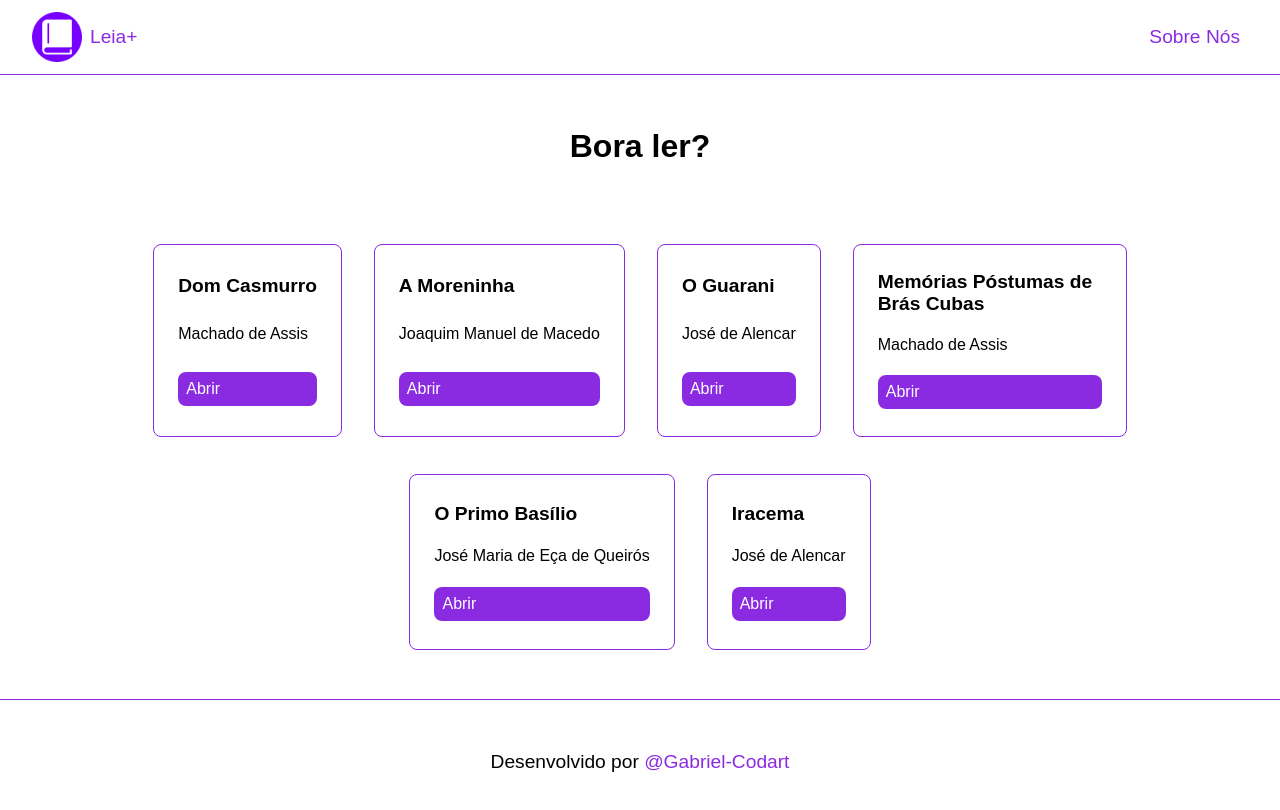
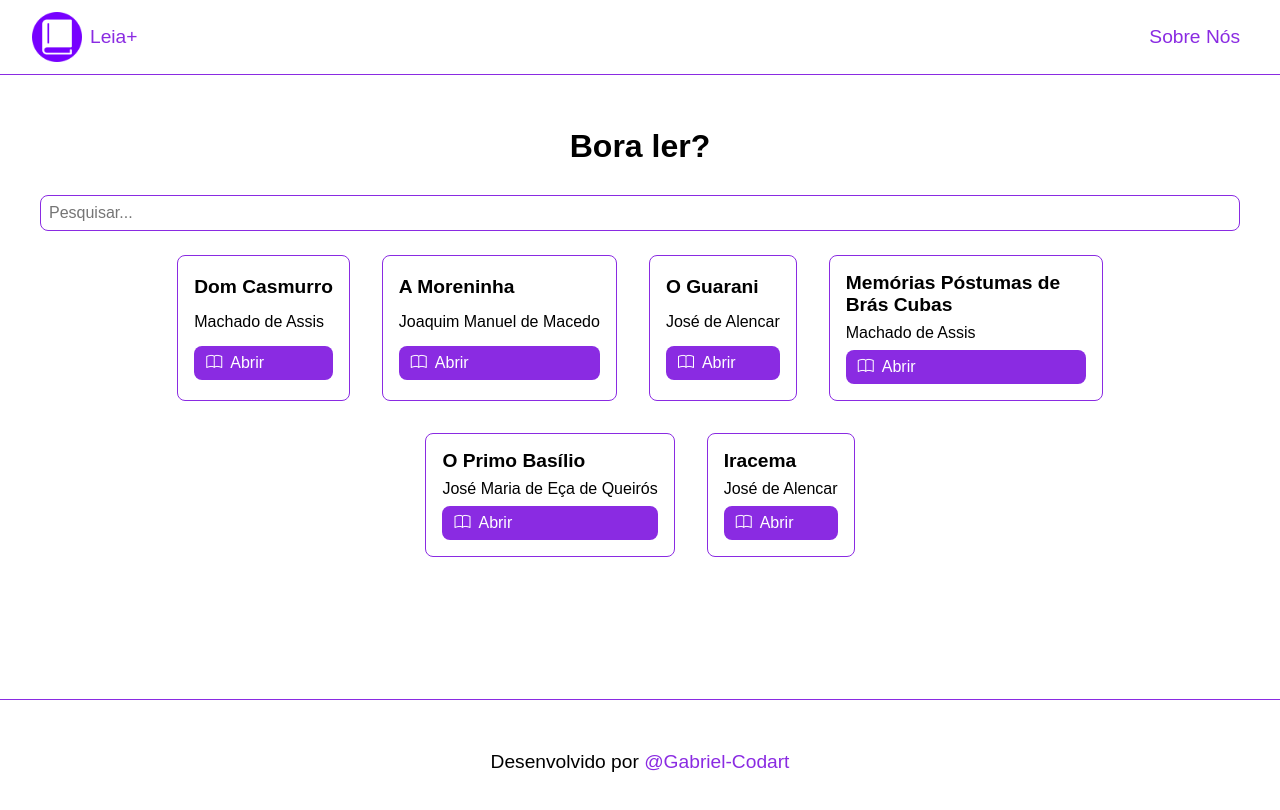
Before and after one commit to gabriel-codart/LeiaMais, a React (Vite) app: page / in a window 1280 px wide. Shown: the top 810 px of the page. Built offline with nearby package versions, Linux system fonts and the light colour scheme; a web font is replaced by a local one.

Commit message:
Adicionando a Barra de pesquisa

```diff
--- a/index.html
+++ b/index.html
@@ -4,6 +4,7 @@
     <meta charset="UTF-8" />
     <link rel="icon" type="image/svg+xml" href="/livro.png" />
     <meta name="viewport" content="width=device-width, initial-scale=1.0" />
+    <link rel="stylesheet" href="https://cdn.jsdelivr.net/npm/bootstrap-icons@1.11.3/font/bootstrap-icons.min.css">
     <title>Leia+</title>
   </head>
   <body>
--- a/src/components/container/index.tsx
+++ b/src/components/container/index.tsx
@@ -10,16 +10,17 @@ interface ContainerProps {
 
 function Container({ book }: ContainerProps) {
   return (
-    <div className='container'>
+    <li key={book.id} className='container'>
       <p className='title'>{book.title}</p>
-      <p>{book.author}</p>
+      <p className='author'>{book.author}</p>
       <Link
         to={'/livro/' + book.id}
         state={ book }
       >
-        Abrir
+        <i className="bi bi-book"></i>
+        <p>Abrir</p>
       </Link>
-    </div>
+    </li>
   )
 }
 
--- a/src/components/container/style.css
+++ b/src/components/container/style.css
@@ -1,28 +1,39 @@
 .container{
-    height: 80%;
+    display: grid;
+
+    height: auto;
     max-width: 15rem;
-    display: grid;
+
     justify-content: start;
     align-items: center;
     text-align: start;
     padding: 1rem;
+    margin: 1rem;
     border: 1px solid blueviolet;
     border-radius: 0.5rem;
 
     & p.title{
         font-size: 1.2rem;
         font-weight: bold;
+        margin: 0;
     }
 
-    & p, a{
-        margin: 0.5rem;
+    & p.author{
+        font-size: 1rem;
+        margin: 0.5rem 0;
+    }
+
+    & i, p{
+        margin: 0 0.25rem;
         padding: 0;
     }
 
     & a{
+        display: flex;
         color: white;
         background-color: blueviolet;
         border-radius: 0.5rem;
         padding: 0.5rem;
+        margin: 0;
     }
 }
--- a/src/components/list/index.tsx
+++ b/src/components/list/index.tsx
@@ -1,4 +1,5 @@
 import 'react';
+import React, { useState } from 'react';
 import Livro from '../../models/book';
 import db from '../../db/db.json';
 
@@ -6,14 +7,26 @@ import './style.css';
 import Container from '../container';
 
 function List() {
+  const [searchInput, setSearchInput] = useState('');
+
+  const filteredBooks = db.filter((book: Livro) =>
+    book.title.toLowerCase().includes(searchInput.toLowerCase()) ||
+    book.author.toLowerCase().includes(searchInput.toLowerCase())
+  );
+
   return (
     <div className='list'>
+      <input
+      className='search'
+        type="text"
+        placeholder='Pesquisar...'
+        value={searchInput}
+        onChange={(e) => setSearchInput(e.target.value)}
+      />
 
       <ul>
-        {db.map((book: Livro, index: number) => (
-          <li key={index}>
-            <Container book={book} />
-          </li>
+        {filteredBooks.map((book: Livro) => (
+          <Container book={book} />
         ))}
       </ul>
     </div>
--- a/src/components/list/style.css
+++ b/src/components/list/style.css
@@ -1,5 +1,13 @@
 .list{
     display: grid;
+
+    & input.search{
+        font-size: 16px;
+        padding: 0.5rem;
+        border: 1px solid blueviolet;
+        border-radius: 0.5rem;
+        margin: 0.5rem;
+    }
 
     & ul{
         display: flex;
@@ -8,9 +16,5 @@
         list-style: none;
         padding: 0;
         margin: 0;
-
-        & li{
-            margin: 1rem;
-        }
     }
 }
--- a/src/pages/book/index.tsx
+++ b/src/pages/book/index.tsx
@@ -38,7 +38,10 @@ function Book() {
 
           <hr />
 
-          <Link to={book.link}>Leia aqui</Link>
+          <Link to={book.link}>
+            <i className="bi bi-book"></i>
+            <p>Leia aqui</p>
+          </Link>
         </div>
         </>
       ):(
--- a/src/pages/book/style.css
+++ b/src/pages/book/style.css
@@ -9,6 +9,13 @@
         justify-content: center;
 
         border: 2px solid black;
+        box-shadow: 8px 5px 5px rgb(0, 0, 0, 0.5);
+        transition: 0.5s;
+
+        &:hover{
+            transform: scale(1.025);
+            box-shadow: 10px 5px 5px rgb(0, 0, 0, 0.25);
+        }
 
         & .title{
             font-size: 2rem;
@@ -27,4 +34,17 @@
         display: block;
         text-align: start;
     }
+
+    a{
+        display: flex;
+        border: 1px solid blueviolet;
+        border-radius: 0.5rem;
+        padding: 0.5rem;
+        margin: 0;
+
+        & i, p{
+            margin: 0 0.25rem;
+            padding: 0;
+        }
+    }
 }
--- a/src/style.css
+++ b/src/style.css
@@ -24,7 +24,7 @@ a{
 }
 
 main{
-  display: grid;
+  display: block;
   min-height: 70%;
   justify-content: center;
   text-align: center;
```
